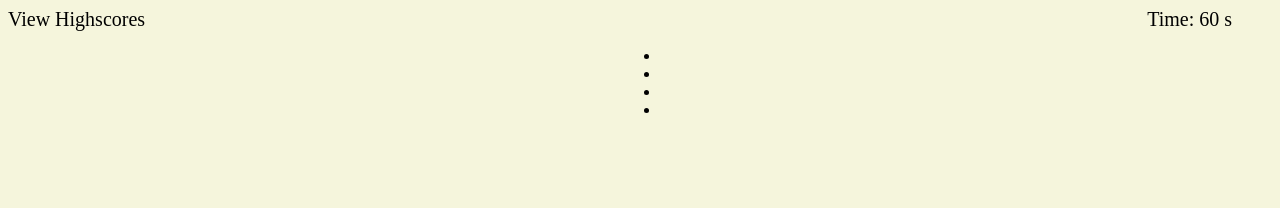
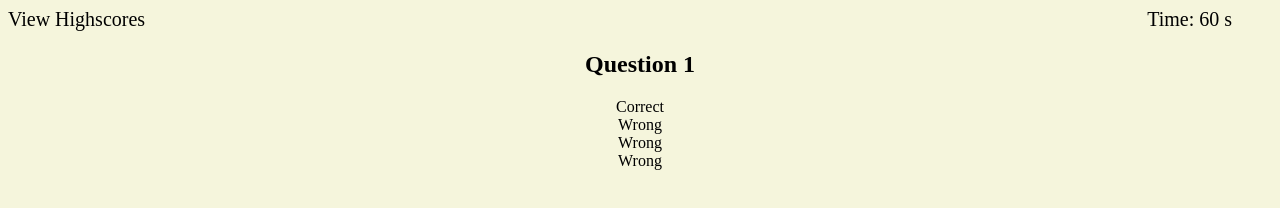
Before and after one commit to timothysu1/quiz-code, a plain HTML site: page index.html in a window 1280 px wide. Both pictures are taken after a click on the button "Start Quiz". Drawn offline with Linux system fonts and the light colour scheme.

Commit message:
function to display quiz

```diff
--- a/css/style.css
+++ b/css/style.css
@@ -2,6 +2,7 @@
   background-color: beige;
 }
 
+/* header */
 header {
   display: flex;
   justify-content: space-between;
@@ -11,27 +12,40 @@
 .timer {
   position: relative;
   right: 40px;
-
 }
 
+/* start screen */
 .start-screen {
   display: flex;
   flex-direction: column;
   align-items: center;
 }
 
-.quiz-game {
+/* quiz game */
+/* .quiz-game {
+  display: flex;
+  flex-direction: column;
+  align-items: center;
+} */
+
+.q1,
+.q2,
+.q3,
+.q4,
+.q5 {
   display: flex;
   flex-direction: column;
   align-items: center;
 }
 
+/* quiz finish screen */
 .quiz-end {
   display: flex;
   flex-direction: column;
   align-items: center;
 }
 
+/* highscore screen */
 .highscore-view {
   display: flex;
   flex-direction: column;
--- a/index.html
+++ b/index.html
@@ -18,14 +18,16 @@
     <section>
       <div class="start-screen" data-display="visible">
         <h2 class="title">Coding Quiz Challenge</h2>
-        <div class="description">Answer the following question within the time limit. Incorrect answers will deduct time and lower your score.</div>
+        <div class="description">Answer the following question within the time limit. Incorrect answers will deduct time
+          and lower your score.</div>
         <button class="start-btn">Start Quiz</button>
       </div>
     </section>
 
-    <section>
+<!--     <section>
       <div class="quiz-game" data-display="hidden">
-        <div class="question"></div>
+        <h2 class="question">
+      </div>
       <ul class="multiple">
         <li id="q1"></li>
         <li id="q2"></li>
@@ -33,7 +35,7 @@
         <li id="q4"></li>
       </ul>
       </div>
-    </section>
+    </section> -->
 
     <section>
       <div class="quiz-end" data-display="hidden">
@@ -41,6 +43,51 @@
         <div class="score-display">Final Score: <span class="score-value"></span></div>
         <div class="initals">Enter initials: <input id="name"></div>
         <button class="submit-btn">Submit</button>
+      </div>
+    </section>
+
+    <section>
+      <div class="quiz-game">
+        <div class="q1">
+          <h2>Question 1</h2>
+          <div class="response correct">Correct</div>
+          <div class="response wrong">Wrong</div>
+          <div class="response wrong">Wrong</div>
+          <div class="response wrong">Wrong</div>
+        </div>
+
+        <div class="q2">
+          <h2>Question 2</h2>
+          <div class="response correct">Correct</div>
+          <div class="response wrong">Wrong</div>
+          <div class="response wrong">Wrong</div>
+          <div class="response wrong">Wrong</div>
+        </div>
+
+        <div class="q3">
+          <h2>Question3</h2>
+          <div class="response correct">Correct</div>
+          <div class="response wrong">Wrong</div>
+          <div class="response wrong">Wrong</div>
+          <div class="response wrong">Wrong</div>
+        </div>
+
+        <div class="q4">
+          <h2>Question4</h2>
+          <div class="response correct">Correct</div>
+          <div class="response wrong">Wrong</div>
+          <div class="response wrong">Wrong</div>
+          <div class="response wrong">Wrong</div>
+        </div>
+
+        <div class="q5">
+          <h2>Question5</h2>
+          <div class="response correct">Correct</div>
+          <div class="response wrong">Wrong</div>
+          <div class="response wrong">Wrong</div>
+          <div class="response wrong">Wrong</div>
+        </div>
+
       </div>
     </section>
 
--- a/js/script.js
+++ b/js/script.js
@@ -8,23 +8,20 @@
 var highscoreRedirect = document.querySelector(".highscore-redirect");
 var returnHome = document.querySelector(".return-home");
 var clearScores = document.querySelector(".clear-scores");
-
-var quizQuestion = {
-  "question1":["A","B","C","D",1],
-  "question2":["A","B","C","D",3],
-  "question3":["A","B","C","D",0],
-  "question4":["A","B","C","D",2],
-  "question5":["A","B","C","D",1],
-}
+var q1 = document.querySelector(".q1")
+var q2 = document.querySelector(".q2")
+var q3 = document.querySelector(".q3")
+var q4 = document.querySelector(".q4")
+var q5 = document.querySelector(".q5")
 
 //click start button
-startBtn.addEventListener("click", displayQuiz);
+startBtn.addEventListener("click", displayQ1);
 
 highscoreRedirect.addEventListener("click", displayHighscore);
 
 returnHome.addEventListener("click", displayHome);
 
-clearScores.addEventListener("click", clearHighscore)
+clearScores.addEventListener("click", clearHighscore);
 
 //timer starts and question appears
 
@@ -35,21 +32,51 @@
 } */
 
 //startscreen disapears and first question appears
-function displayHome(){
+function displayHome() {
+  highscoreView.style.display = "none";
   startScreen.style.display = "flex";
-  highscoreView.style.display = "none";
-}
-
-function displayQuiz() {
-  startScreen.style.display = "none";
-  quizQame.style.display = "flex";
 }
 
 function displayHighscore() {
   startScreen.style.display = "none";
-  quizQame.style.display = "none";
+  /* quizQame.style.display = "none"; */
   quizEnd.style.display = "none";
   highscoreView.style.display = "flex";
+  hideQuiz();
+}
+
+function displayQ1() {
+  startScreen.style.display = "none";
+  q1.style.display = "flex";
+}
+
+function displayQ2() {
+  q1.style.display = "none";
+  q2.style.display = "flex";
+}
+function displayQ3() {
+  q2.style.display = "none";
+  q3.style.display = "flex";
+}
+function displayQ4() {
+  q3.style.display = "none";
+  q4.style.display = "flex";
+}
+function displayQ5() {
+  q4.style.display = "none";
+  q5.style.display = "flex";
+}
+function displayEnd() {
+  quizEnd.style.display = "flex";
+  hideQuiz()
+}
+
+function hideQuiz() {
+  q1.style.display = "none";
+  q2.style.display = "none";
+  q3.style.display = "none";
+  q4.style.display = "none";
+  q5.style.display = "none";
 }
 //When question is answered correctly
 
@@ -65,15 +92,16 @@
 
 
 //clear highscore when button is pressed
-function clearHighscore(){
+function clearHighscore() {
 
 }
 
 
 
 function init() {
-  quizQame.style.display = "none";
+  /* quizQame.style.display = "none"; */
   quizEnd.style.display = "none";
   highscoreView.style.display = "none";
+  hideQuiz();
 }
 init();
```
Lines whose indentation alone changed are shown as unchanged.
